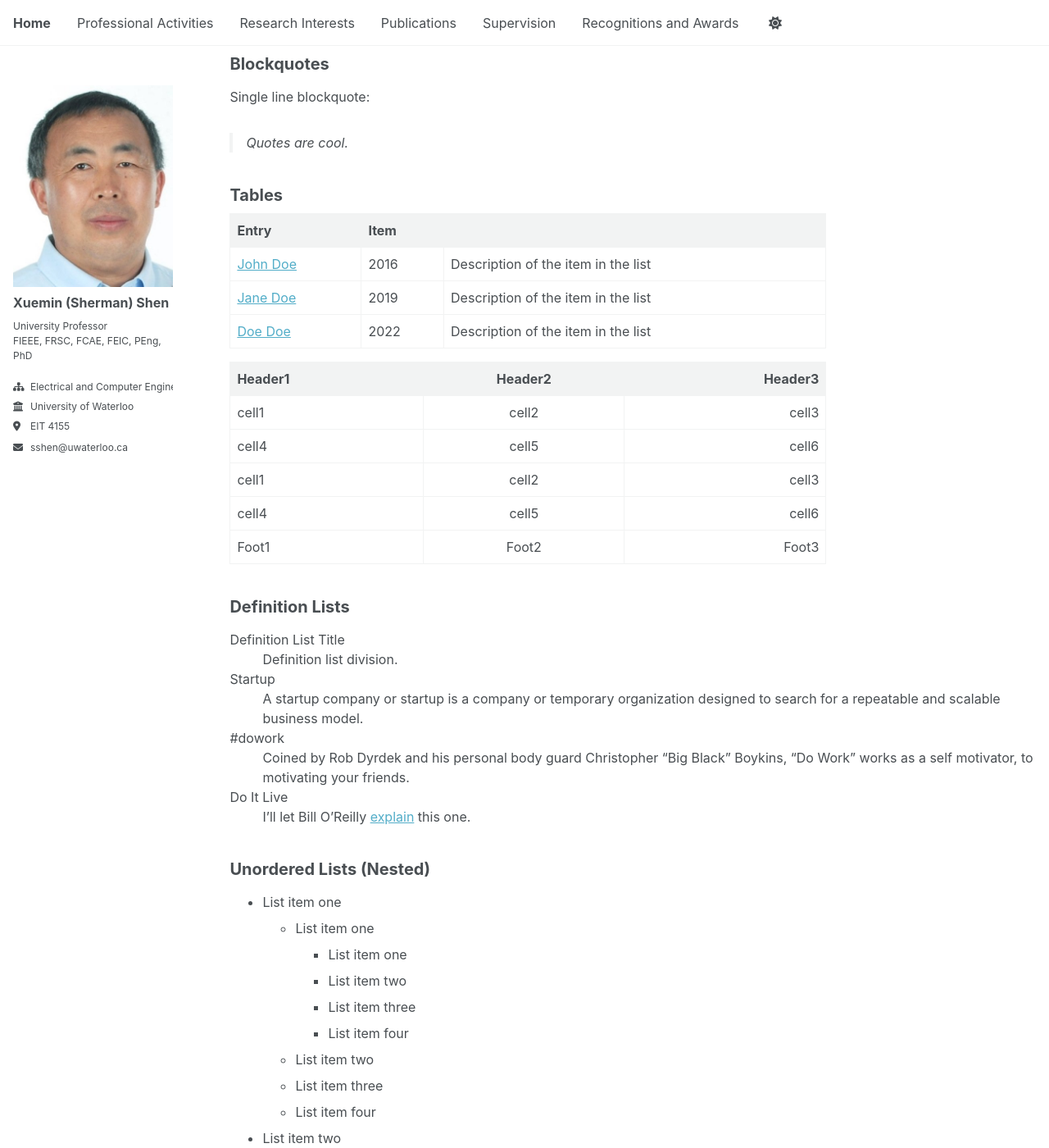
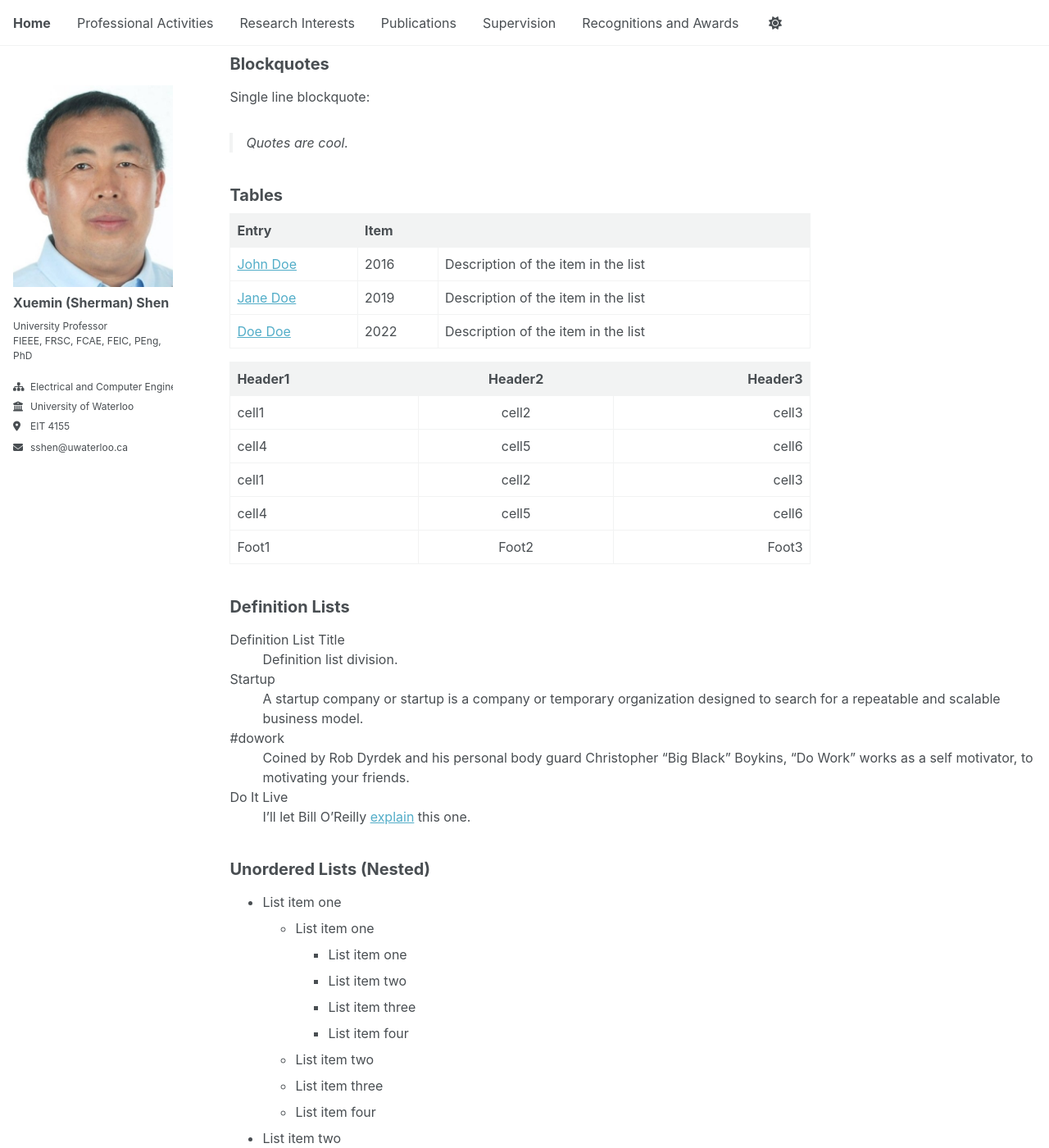
Before and after one commit to m64he/sshen, a Jekyll site: the page built from _pages/archive-layout-with-content.md, in a window 1280 px wide and 1400 px high, scrolled down 408 px. Shown: the whole window at 82% size. Built offline with Jekyll 4.4.1, drawn with Linux system fonts in a browser that asks for light colours; a script that is not in the unit is left out.

Commit message:
Update _tables.scss

```diff
--- a/_sass/layout/_tables.scss
+++ b/_sass/layout/_tables.scss
@@ -4,7 +4,7 @@
 
 table {
   margin-bottom: 1em;
-  width: 74%;
+  width: 72%;
   font-family: $global-font-family;
   font-size: $type-size-5;
   border-collapse: collapse;
```
